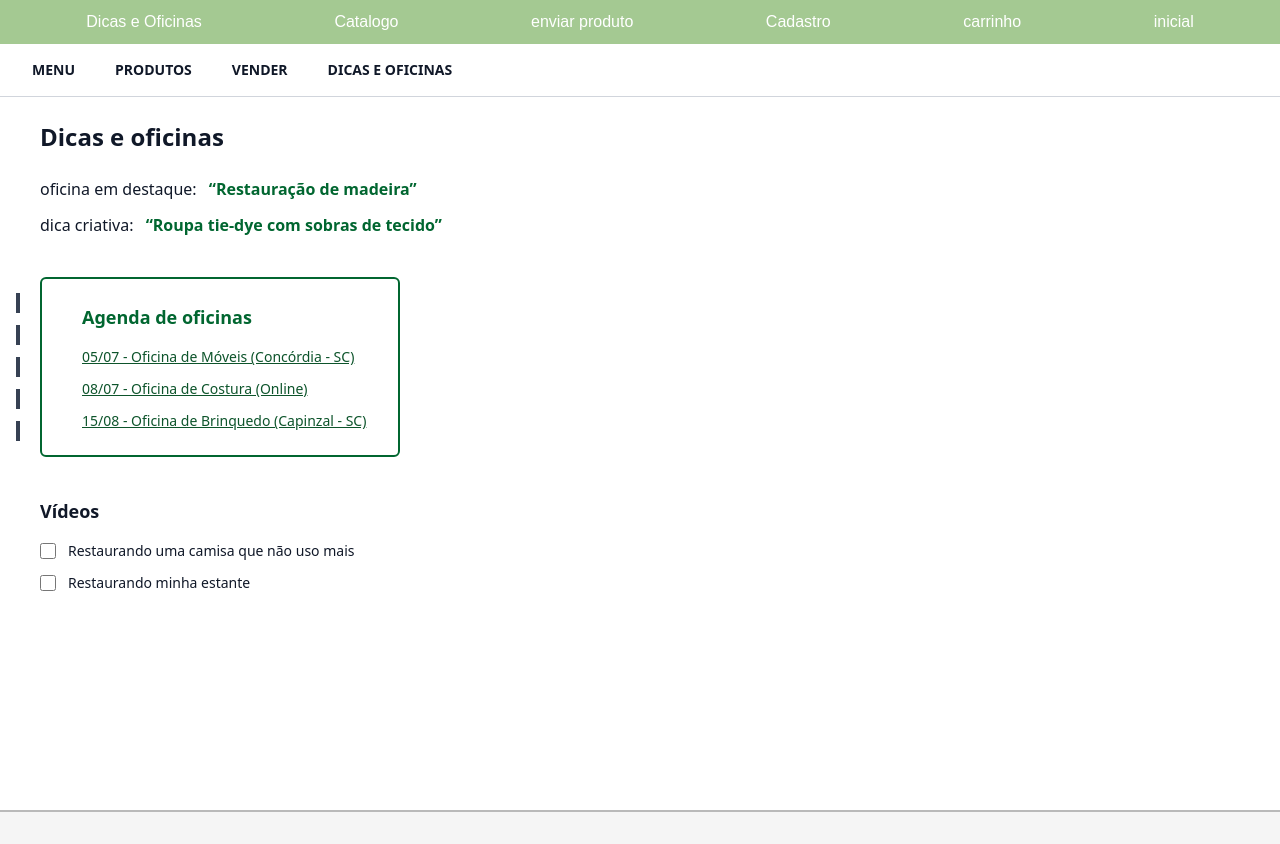
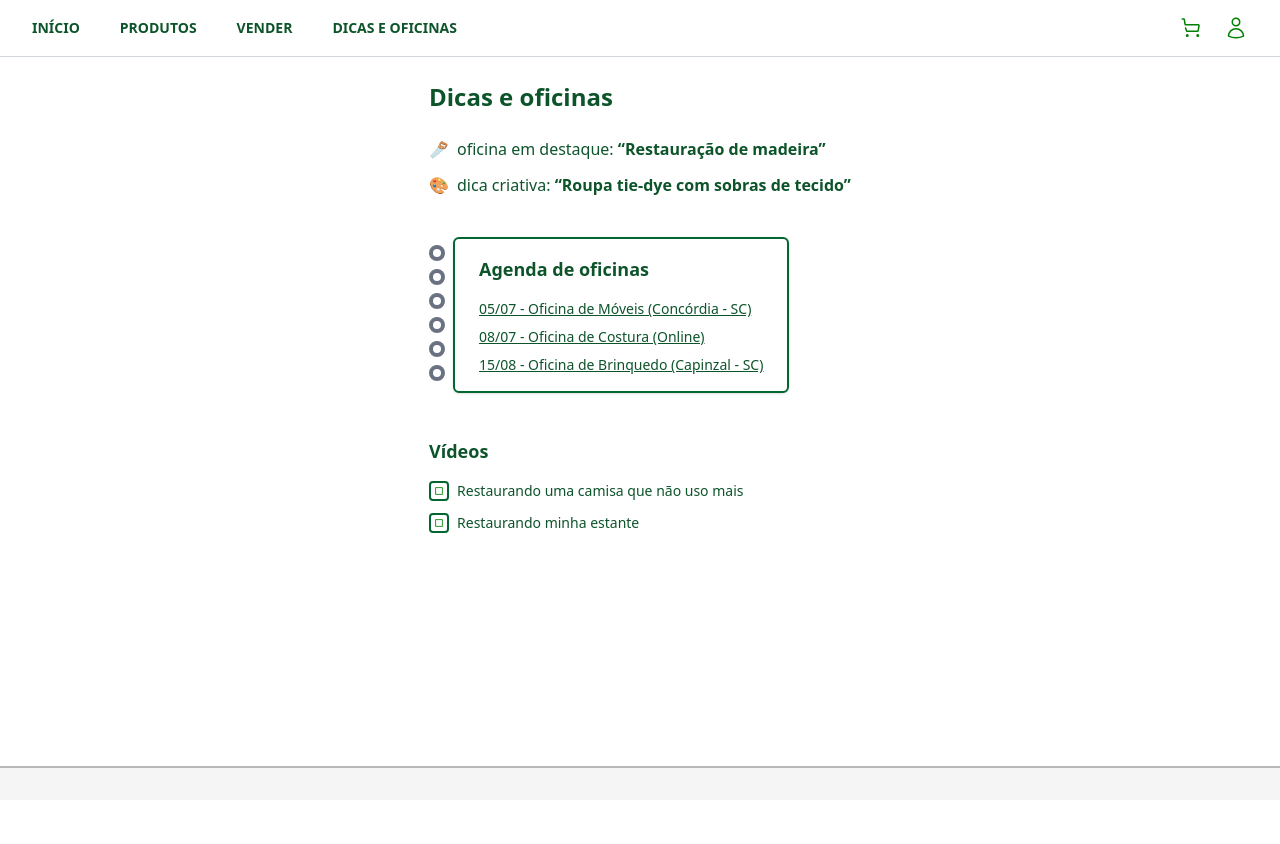
Before and after one commit to TheYautja/Projeto-Integrador-2G-Grupo3, a React (Vite) app in the folder frontend/: page /Dicaseoficinas in a window 1280 px wide. After the commit the page ends 800 px from the top, so only its background shows below. Built offline with nearby package versions, Linux system fonts and the light colour scheme.

Commit message:
Mudança no Código

```diff
--- a/frontend/src/paginas/Dicaseoficinas.jsx
+++ b/frontend/src/paginas/Dicaseoficinas.jsx
@@ -1,71 +1,69 @@
 import React from "react";
-import Header from './Header'
+import Header from './Header'; // Deixe se seu projeto usar Header separado
 
-export default function DicasOficinas() {
+export default function Dicaseoficina() {
   return (
-    <div> <Header />
-    <div className="min-h-screen bg-white font-sans text-gray-900 flex flex-col justify-between">
-      {/* Top nav */}
+    <div className="bg-white font-sans text-gray-900 min-h-screen flex flex-col">
+      {/* Menu superior */}
       <nav className="flex items-center justify-between px-8 py-4 border-b border-gray-300">
         <div className="flex gap-10 items-center text-sm font-semibold">
+          <span className="text-green-900">INÍCIO</span>
+          <span className="text-green-900">PRODUTOS</span>
+          <span className="text-green-900">VENDER</span>
+          <span className="text-green-900">DICAS E OFICINAS</span>
+        </div>
 
-          <span>MENU</span>
-          <span>PRODUTOS</span>
-          <span>VENDER</span> {/* ← CORRIGIDO AQUI */}
-          <span>DICAS E OFICINAS</span>
-        </div>
         <div className="flex items-center gap-5">
+          {/* Ícone carrinho */}
+          <svg xmlns="http://www.w3.org/2000/svg" fill="none" viewBox="0 0 24 24" strokeWidth="1.5" stroke="green" className="w-6 h-6">
+            <path strokeLinecap="round" strokeLinejoin="round" d="M2.25 3h1.386a.75.75 0 01.74.635l.637 4.453a.75.75 0 00.74.635h12.52a.75.75 0 01.74.865l-.845 5.07a.75.75 0 01-.74.635H7.151a.75.75 0 01-.74-.635L5.63 12m1.622 6.75a.75.75 0 100 1.5.75.75 0 000-1.5zm10.5 0a.75.75 0 100 1.5.75.75 0 000-1.5z" />
+          </svg>
 
-
+          {/* Ícone usuário */}
+          <svg xmlns="http://www.w3.org/2000/svg" fill="none" viewBox="0 0 24 24" strokeWidth="1.5" stroke="green" className="w-6 h-6">
+            <path strokeLinecap="round" strokeLinejoin="round" d="M15.75 6a3.75 3.75 0 11-7.5 0 3.75 3.75 0 017.5 0zM4.501 20.118a7.5 7.5 0 0114.998 0A17.933 17.933 0 0112 21.75c-2.676 0-5.216-.584-7.499-1.632z" />
+          </svg>
         </div>
       </nav>
 
       {/* Conteúdo principal */}
-      <main className="flex-grow p-10 space-y-10">
+      <main className="flex-grow px-8 py-10 space-y-10 max-w-screen-md mx-auto">
         {/* Título e dicas */}
         <section>
-          <h2 className="text-2xl font-bold mb-6">Dicas e oficinas</h2>
+          <h2 className="text-2xl font-bold mb-6 text-green-900">Dicas e oficinas</h2>
 
-          <div className="space-y-3 text-base">
-            <p className="flex items-center gap-2">
-
-              oficina em destaque:&nbsp;
-              <span className="font-bold text-green-800">“Restauração de madeira”</span>
+          <div className="space-y-3 text-base text-green-900">
+            <p>
+              <span className="inline-block mr-2">🪚</span>
+              oficina em destaque: <span className="font-bold">“Restauração de madeira”</span>
             </p>
-            <p className="flex items-center gap-2">
-
-              dica criativa:&nbsp;
-              <span className="font-bold text-green-800">“Roupa tie-dye com sobras de tecido”</span>
+            <p>
+              <span className="inline-block mr-2">🎨</span>
+              dica criativa: <span className="font-bold">“Roupa tie-dye com sobras de tecido”</span>
             </p>
           </div>
         </section>
 
-        {/* Agenda */}
-        <section className="relative w-fit">
-          {/* Ganchos laterais simulando caderno */}
-          <div className="absolute -left-6 top-4 bottom-4 flex flex-col justify-between">
-            {[...Array(5)].map((_, i) => (
-              <div key={i} className="w-6 h-5 border-l-4 border-gray-700 rounded-r-full" />
+        {/* Agenda com estilo caderno */}
+        <section className="flex items-start">
+          {/* Argolas estilo caderno */}
+          <div className="flex flex-col justify-between mr-2 py-2">
+            {[...Array(6)].map((_, i) => (
+              <div key={i} className="w-4 h-4 border-4 border-gray-500 rounded-full mb-2"></div>
             ))}
           </div>
 
-          <div className="border-2 border-green-800 p-6 pl-10 pr-8 rounded-md bg-white">
-            <h3 className="text-lg font-bold text-green-800 mb-4">Agenda de oficinas</h3>
-            <ul className="space-y-3 text-sm">
+          <div className="border-2 border-green-800 rounded-md px-6 py-4 bg-white shadow-sm">
+            <h3 className="text-lg font-bold text-green-900 mb-4">Agenda de oficinas</h3>
+            <ul className="space-y-2 text-sm text-green-900 underline">
               <li>
-                <a href="#" className="text-green-900 underline">
-                  05/07 - Oficina de Móveis (Concórdia - SC)
-                </a>
+                <a href="#">05/07 - Oficina de Móveis (Concórdia - SC)</a>
               </li>
               <li>
-                <a href="#" className="text-green-900 underline">
-                  08/07 - Oficina de Costura (Online)
-                </a>
+                <a href="#">08/07 - Oficina de Costura (Online)</a>
               </li>
               <li>
-                <a href="#" className="text-green-900 underline">
-                  15/08 - Oficina de Brinquedo (Capinzal - SC)
-                </a>
+                <a href="#">15/08 - Oficina de Brinquedo (Capinzal - SC)</a>
               </li>
             </ul>
           </div>
@@ -73,30 +71,32 @@ export default function DicasOficinas() {
 
         {/* Vídeos */}
         <section>
-          <h3 className="text-lg font-bold mb-4">Vídeos</h3>
-          <ul className="space-y-3 text-sm">
-            <li>
-              <label className="flex items-center gap-3">
-                <input type="checkbox" className="accent-green-700 w-4 h-4" />
-                Restaurando uma camisa que não uso mais
-              </label>
+          <h3 className="text-lg font-bold text-green-900 mb-4">Vídeos</h3>
+          <ul className="space-y-3 text-sm text-green-900">
+            <li className="flex items-center gap-2">
+              <span className="w-5 h-5 border-2 border-green-800 rounded-sm flex items-center justify-center">
+                <svg width="10" height="10" viewBox="0 0 24 24" fill="none">
+                  <rect x="4" y="4" width="16" height="16" stroke="green" strokeWidth="2" />
+                </svg>
+              </span>
+              Restaurando uma camisa que não uso mais
             </li>
-            <li>
-              <label className="flex items-center gap-3">
-                <input type="checkbox" className="accent-green-700 w-4 h-4" />
-                Restaurando minha estante
-              </label>
+            <li className="flex items-center gap-2">
+              <span className="w-5 h-5 border-2 border-green-800 rounded-sm flex items-center justify-center">
+                <svg width="10" height="10" viewBox="0 0 24 24" fill="none">
+                  <rect x="4" y="4" width="16" height="16" stroke="green" strokeWidth="2" />
+                </svg>
+              </span>
+              Restaurando minha estante
             </li>
           </ul>
         </section>
       </main>
 
-      {/* Rodapé fixo */}
+      {/* Rodapé (vazio como na imagem) */}
       <footer className="w-full bg-white border-t border-gray-300 px-10 py-3 flex justify-between items-center">
-
-
+        {/* Você pode adicionar ícones ou texto aqui se quiser */}
       </footer>
-    </div>
     </div>
   );
 }
```
